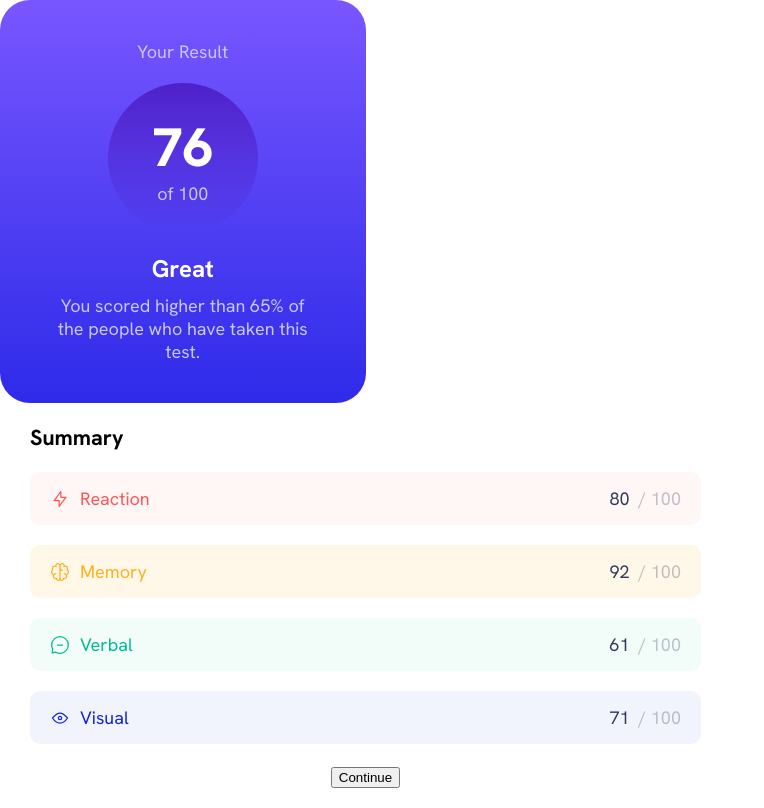
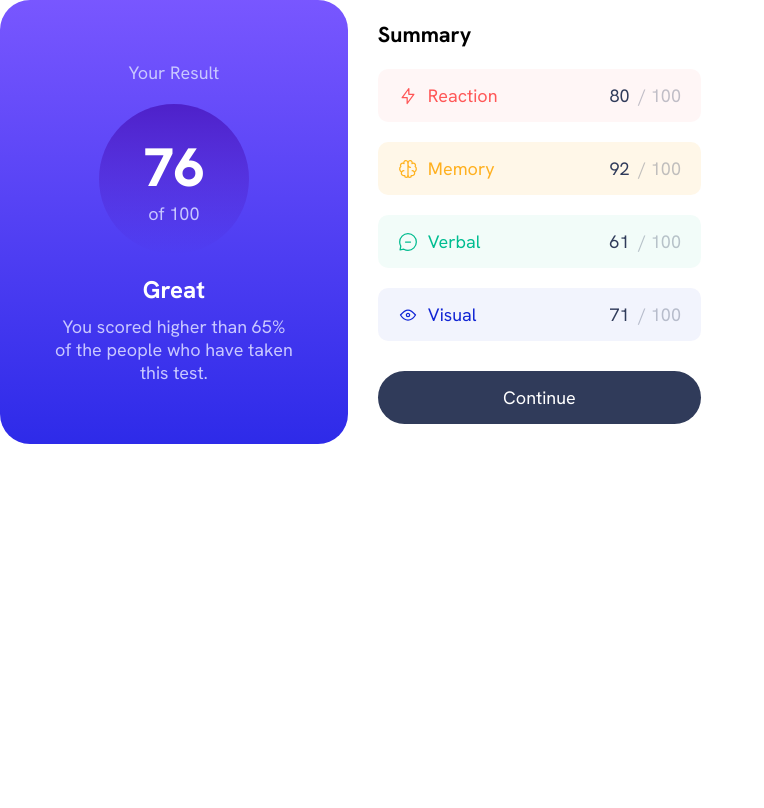
Before and after one commit to cjislegit/resultsSummaryComponent, a React (Create React App) app: page / in a window 1280 px wide. Shown: the whole page, without its empty margins (0-764 px from the left). Built offline with nearby package versions, Linux system fonts and the light colour scheme.

Commit message:
Styled the continue button

```diff
--- a/src/App.css
+++ b/src/App.css
@@ -7,5 +7,6 @@
 @media only screen and (min-width: 731px) {
   .App {
     max-width: 731px;
+    display: flex;
   }
 }
--- a/src/components/summary/Summary.module.css
+++ b/src/components/summary/Summary.module.css
@@ -70,3 +70,26 @@
 .blue div:first-child {
   color: hsl(234, 85%, 45%);
 }
+
+.button {
+  display: flex;
+  margin-top: 30px;
+}
+
+.button input {
+  width: 100%;
+  color: white;
+  background-color: hsl(224, 30%, 27%);
+  border: none;
+  padding: 15px 20px;
+  border-radius: 50px;
+  font: inherit;
+}
+
+/* Desktop Styles */
+
+@media only screen and (min-width: 731px) {
+  .summaryContainer {
+    width: 100%;
+  }
+}
```
